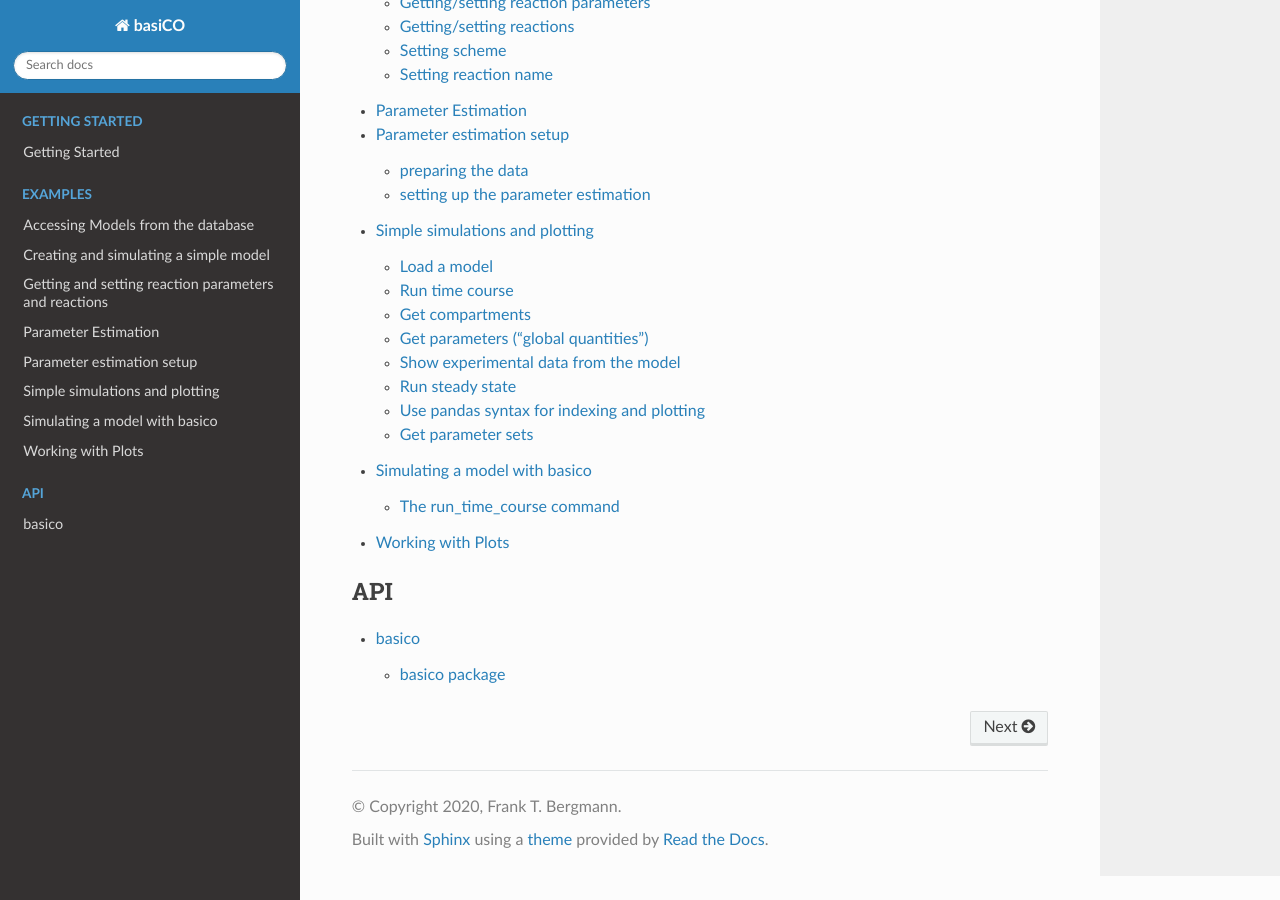
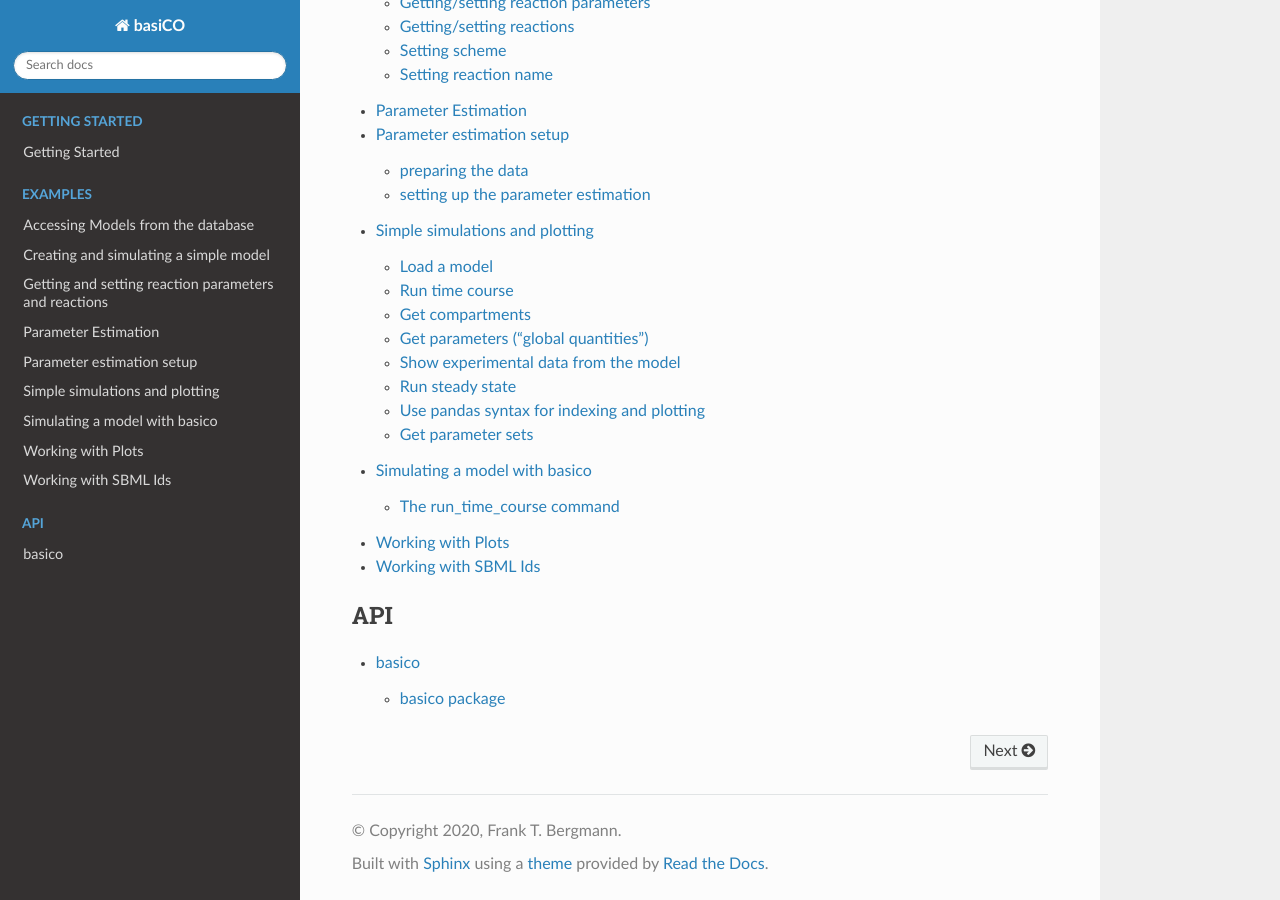
Before and after one commit to copasi/basico, a Sphinx documentation site: the page built from docs/index.rst, in a window 1280 px wide and 900 px high, scrolled down 969 px. Built offline with Sphinx 7.4.7 and the Read the Docs theme 2.0.0, drawn with Linux system fonts in a browser that asks for light colours; pages that are not in the unit, such as notebooks, are missing from menus.

Commit message:
- add example to index

```diff
--- a/docs/index.rst
+++ b/docs/index.rst
@@ -27,6 +27,7 @@ complexity of the underlying SWIG generated language bindings.
    notebooks/Simple_simulations_with_basico
    notebooks/Arrays_of_Compartments
    notebooks/Working_with_Plots
+   notebooks/Working_with_SBML_Ids
 
 .. toctree::
    :maxdepth: 2
```
